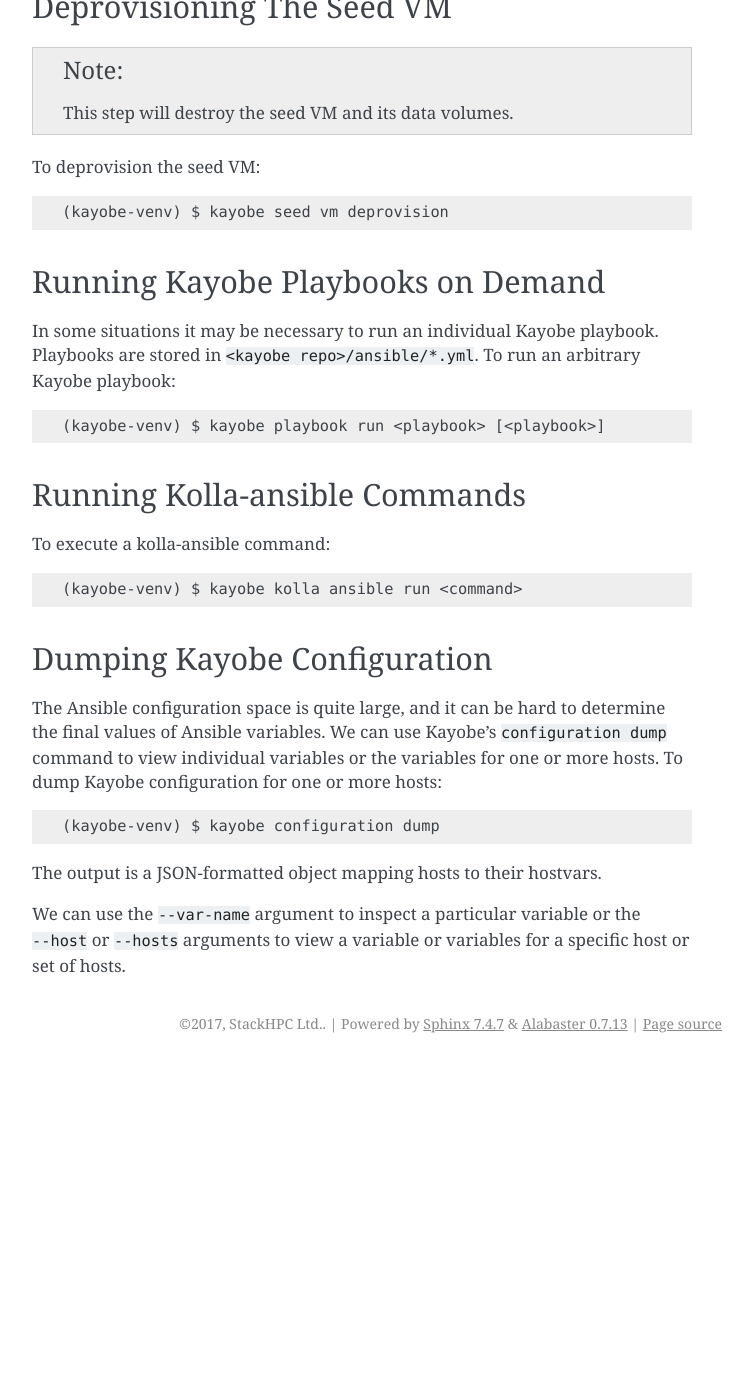
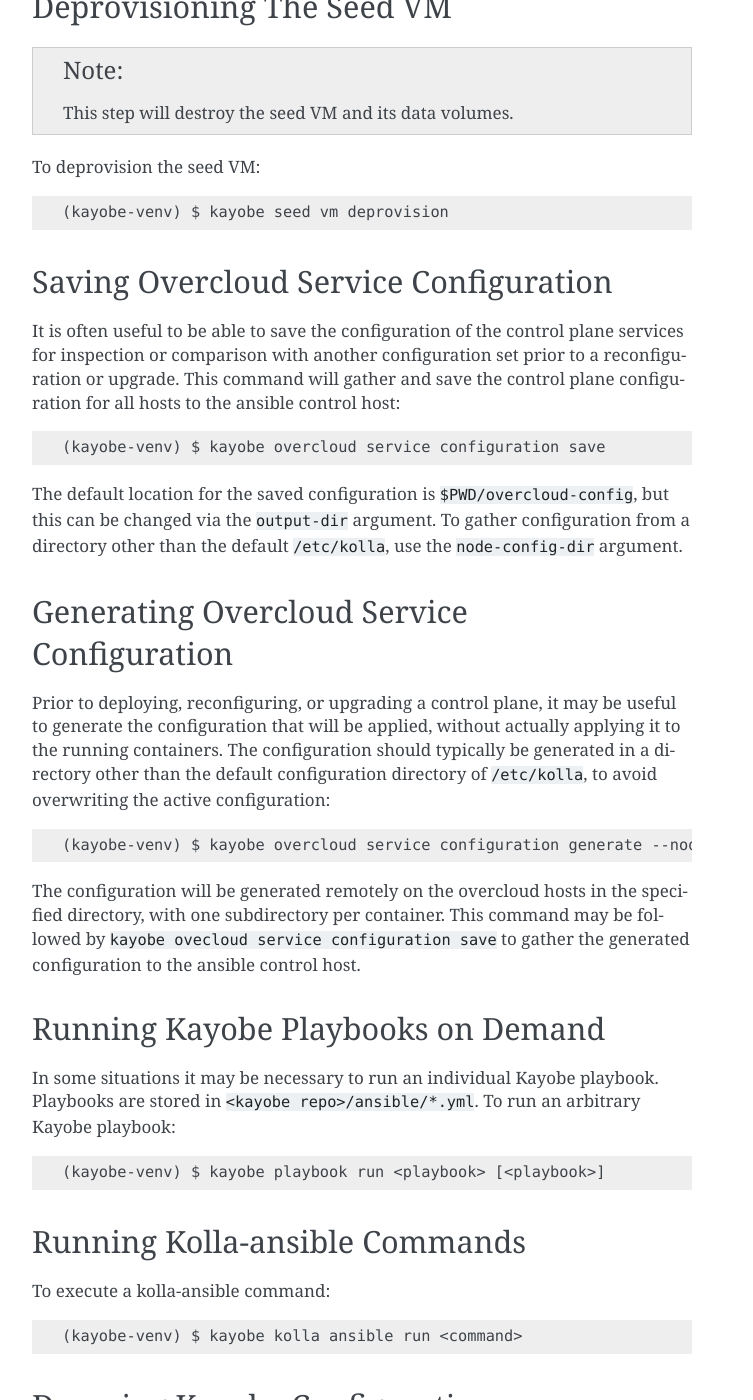
Before and after one commit to openstack/kayobe, a Sphinx documentation site: the page built from doc/source/administration.rst, in a window 1280 px wide and 1400 px high, scrolled down 1707 px. Shown: the whole window, without its empty margins (388-1141 px from the left). Built offline with Sphinx 7.4.7, drawn with Linux system fonts in a browser that asks for light colours; before the commit the page ends 2770 px from its top, so only the background shows below that; some of the changed text lies outside the part shown.

Commit message:
Add documentation on generating and saving overcloud service configuration

```diff
--- a/doc/source/administration.rst
+++ b/doc/source/administration.rst
@@ -80,6 +80,37 @@
 
     (kayobe-venv) $ kayobe seed vm deprovision
 
+Saving Overcloud Service Configuration
+======================================
+
+It is often useful to be able to save the configuration of the control
+plane services for inspection or comparison with another configuration set
+prior to a reconfiguration or upgrade. This command will gather and save the
+control plane configuration for all hosts to the ansible control host::
+
+    (kayobe-venv) $ kayobe overcloud service configuration save
+
+The default location for the saved configuration is ``$PWD/overcloud-config``,
+but this can be changed via the ``output-dir`` argument. To gather
+configuration from a directory other than the default ``/etc/kolla``, use the
+``node-config-dir`` argument.
+
+Generating Overcloud Service Configuration
+==========================================
+
+Prior to deploying, reconfiguring, or upgrading a control plane, it may be
+useful to generate the configuration that will be applied, without actually
+applying it to the running containers. The configuration should typically be
+generated in a directory other than the default configuration directory of
+``/etc/kolla``, to avoid overwriting the active configuration::
+
+    (kayobe-venv) $ kayobe overcloud service configuration generate --node-config-dir /path/to/generated/config
+
+The configuration will be generated remotely on the overcloud hosts in the
+specified directory, with one subdirectory per container. This command may be
+followed by ``kayobe ovecloud service configuration save`` to gather the
+generated configuration to the ansible control host.
+
 Running Kayobe Playbooks on Demand
 ==================================
 
```
Also changed, not shown: doc/source/upgrading.rst (+31 -0 lines).
